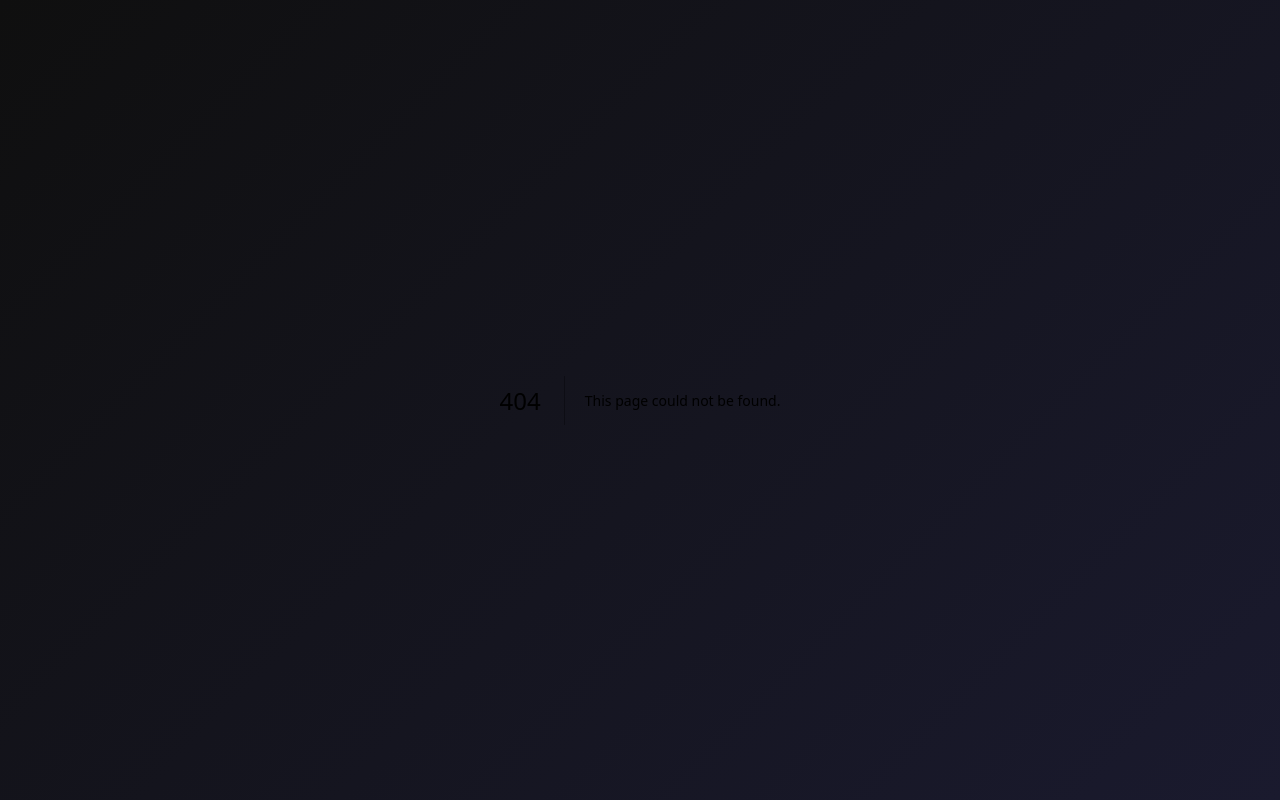
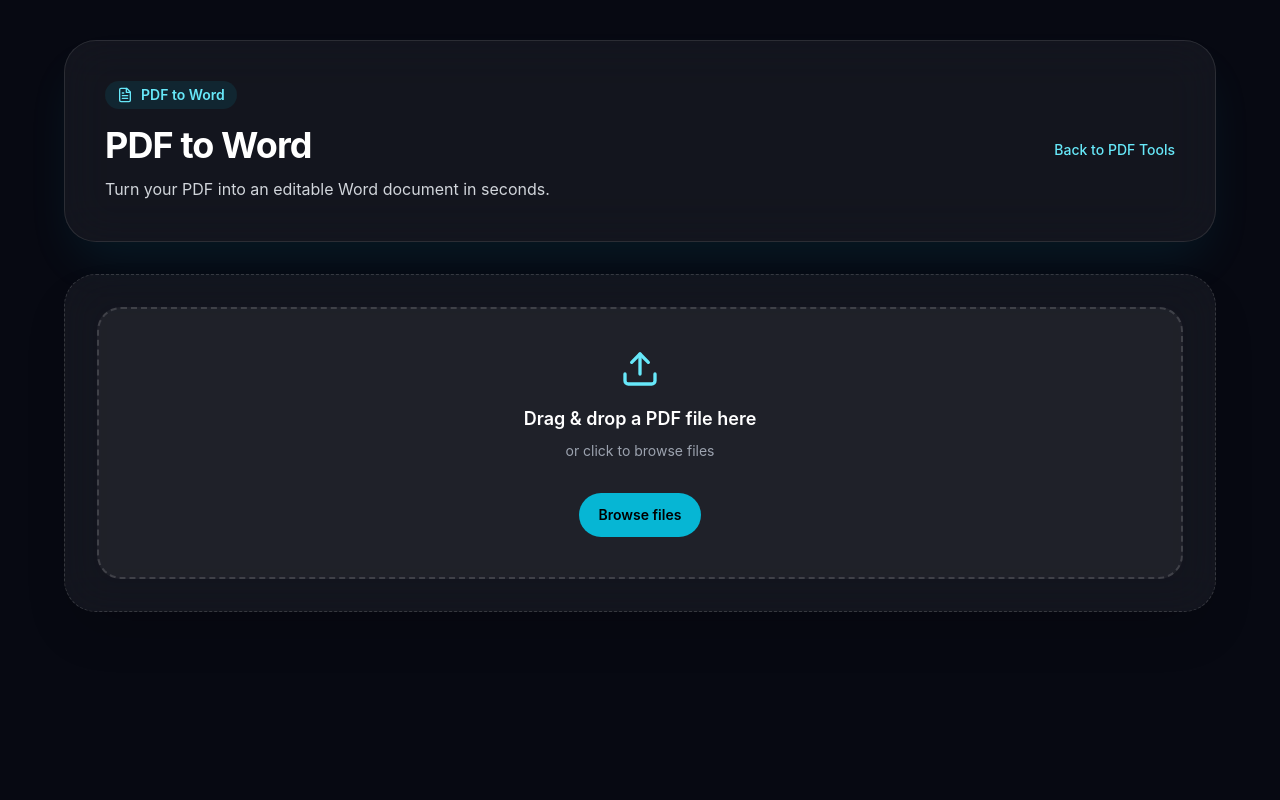
Before and after one commit to sirnazam/ai-student-toolkit, a Next.js app: page /tools/pdf-tools/pdf-to-word in a window 1280 px wide. Before the commit this address had no page. Built offline with nearby package versions, Linux system fonts and the light colour scheme.

Commit message:
feat: PDF to Word live - route + card updated

```diff
--- /dev/null
+++ b/app/tools/pdf-tools/pdf-to-word/page.jsx
@@ -0,0 +1,10 @@
+import PdfToWord from '@/src/tools/pdf-tools/pdf-to-word/PdfToWord'
+
+export const metadata = {
+  title: 'PDF to Word | AI Student Toolkit',
+  description: 'Convert your PDF documents to editable Word format in the browser.',
+}
+
+export default function PdfToWordRoute() {
+  return <PdfToWord />
+}
--- a/components/sections/PDFToolsPage.jsx
+++ b/components/sections/PDFToolsPage.jsx
@@ -53,8 +53,9 @@ const tools = [
   {
     title: 'PDF to Word',
     description: 'Turn your PDF into an editable Word document for easy updates.',
+    href: '/tools/pdf-tools/pdf-to-word',
     icon: FileEdit,
-    status: 'Coming Soon',
+    status: 'LIVE',
   },
   {
     title: 'PDF to JPG',
--- /dev/null
+++ b/src/tools/pdf-tools/pdf-to-word/PdfToWord.jsx
@@ -0,0 +1,224 @@
+'use client'
+
+import { useCallback, useRef, useState } from 'react'
+import { AlertTriangle, CheckCircle2, FileText, Loader2, Upload } from 'lucide-react'
+
+function formatBytes(bytes) {
+  if (bytes === 0) return '0 Bytes'
+  const k = 1024
+  const sizes = ['Bytes', 'KB', 'MB', 'GB']
+  const i = Math.floor(Math.log(bytes) / Math.log(k))
+  return `${parseFloat((bytes / Math.pow(k, i)).toFixed(1))} ${sizes[i]}`
+}
+
+export default function PdfToWord() {
+  const [file, setFile] = useState(null)
+  const [dragActive, setDragActive] = useState(false)
+  const [error, setError] = useState('')
+  const [isConverting, setIsConverting] = useState(false)
+  const [toast, setToast] = useState('')
+  const inputRef = useRef(null)
+
+  const showToast = useCallback((message) => {
+    setToast(message)
+    window.setTimeout(() => setToast(''), 3000)
+  }, [])
+
+  const handleFiles = useCallback((incomingFiles) => {
+    setError('')
+    const pdfFile = incomingFiles[0]
+
+    if (!pdfFile) return
+
+    const isPdf = pdfFile.type === 'application/pdf' || pdfFile.name.toLowerCase().endsWith('.pdf')
+
+    if (!isPdf) {
+      setError('Only .pdf files are allowed. Please upload a valid PDF.')
+      return
+    }
+
+    setFile(pdfFile)
+  }, [])
+
+  const handleConvert = async () => {
+    if (!file) return
+    setIsConverting(true)
+    setError('')
+    try {
+      const formData = new FormData()
+      formData.append('file', file)
+
+      const response = await fetch('https://pdf-converter-api-oyer.onrender.com/pdf-to-word', {
+        method: 'POST',
+        body: formData,
+      })
+
+      if (!response.ok) throw new Error('Conversion failed')
+
+      const blob = await response.blob()
+      const url = URL.createObjectURL(blob)
+      const a = document.createElement('a')
+      a.href = url
+      a.download = 'converted.docx'
+      a.click()
+      URL.revokeObjectURL(url)
+      showToast('Document converted successfully!')
+    } catch (err) {
+      setError('Conversion failed. Please try again.')
+    } finally {
+      setIsConverting(false)
+    }
+  }
+
+  const handleDrop = (event) => {
+    event.preventDefault()
+    setDragActive(false)
+    const droppedFiles = Array.from(event.dataTransfer.files)
+    handleFiles(droppedFiles)
+  }
+
+  const handleBrowse = () => {
+    inputRef.current?.click()
+  }
+
+  const handleInputChange = (event) => {
+    const selectedFiles = Array.from(event.target.files || [])
+    handleFiles(selectedFiles)
+    event.target.value = ''
+  }
+
+  const removeFile = () => {
+    setFile(null)
+    setError('')
+  }
+
+  return (
+    <main className="min-h-screen bg-[#070912] text-white px-4 py-10 sm:px-6 lg:px-8">
+      <div className="mx-auto max-w-6xl space-y-8">
+        <section className="rounded-[2rem] border border-white/10 bg-white/5 p-6 shadow-2xl shadow-cyan-500/10 backdrop-blur-xl sm:p-10">
+          <div className="flex flex-col gap-4 md:flex-row md:items-center md:justify-between">
+            <div>
+              <p className="inline-flex items-center gap-2 rounded-full bg-cyan-500/10 px-3 py-1 text-sm font-semibold text-cyan-300">
+                <FileText className="h-4 w-4" /> PDF to Word
+              </p>
+              <h1 className="mt-4 text-3xl font-bold tracking-tight text-white sm:text-4xl">PDF to Word</h1>
+              <p className="mt-3 max-w-2xl text-sm leading-6 text-gray-300 sm:text-base">
+                Turn your PDF into an editable Word document in seconds.
+              </p>
+            </div>
+            <div className="mt-4 md:mt-0">
+              <a
+                href="/tools/pdf-tools"
+                className="text-sm font-medium text-cyan-300 hover:underline"
+              >
+                Back to PDF Tools
+              </a>
+            </div>
+          </div>
+        </section>
+
+        {!file ? (
+          <section className="rounded-[2rem] border border-dashed border-white/15 bg-white/5 p-6 shadow-2xl shadow-black/20 backdrop-blur-xl sm:p-8">
+            <div
+              className={`relative flex min-h-[220px] flex-col items-center justify-center gap-4 rounded-3xl border-2 border-dashed px-6 py-10 text-center transition-all duration-200 ${
+                dragActive ? 'border-cyan-400/70 bg-cyan-500/10' : 'border-white/15 bg-white/5'
+              }`}
+              onDragEnter={() => setDragActive(true)}
+              onDragOver={(event) => {
+                event.preventDefault()
+                setDragActive(true)
+              }}
+              onDragLeave={() => setDragActive(false)}
+              onDrop={handleDrop}
+            >
+              <Upload className="h-10 w-10 text-cyan-300" />
+              <div className="space-y-2">
+                <p className="text-lg font-semibold text-white">Drag & drop a PDF file here</p>
+                <p className="text-sm text-gray-400">or click to browse files</p>
+              </div>
+              <button
+                type="button"
+                onClick={handleBrowse}
+                className="mt-4 inline-flex items-center justify-center rounded-full bg-cyan-500 px-5 py-3 text-sm font-semibold text-black transition hover:bg-cyan-400"
+              >
+                Browse files
+              </button>
+              <input
+                type="file"
+                ref={inputRef}
+                className="hidden"
+                accept=".pdf,application/pdf"
+                onChange={handleInputChange}
+              />
+            </div>
+
+            {error && (
+              <div className="mt-6 flex items-start gap-3 rounded-3xl border border-red-500/20 bg-red-500/10 p-4 text-sm text-red-100">
+                <AlertTriangle className="h-5 w-5 flex-shrink-0 text-red-300" />
+                <p>{error}</p>
+              </div>
+            )}
+          </section>
+        ) : (
+          <section className="rounded-[2rem] border border-white/10 bg-white/5 p-6 shadow-2xl shadow-black/20 backdrop-blur-xl sm:p-8">
+            <div className="flex flex-col gap-6 sm:flex-row sm:items-center sm:justify-between">
+              <div>
+                <p className="text-sm font-medium text-gray-400">Selected file</p>
+                <p className="mt-2 text-lg font-semibold text-white">{file.name}</p>
+                <p className="mt-1 text-sm text-gray-400">{formatBytes(file.size)}</p>
+              </div>
+              <div className="flex flex-col gap-3 sm:flex-row">
+                <button
+                  type="button"
+                  onClick={handleConvert}
+                  disabled={isConverting}
+                  className="inline-flex items-center justify-center rounded-full bg-cyan-500 px-5 py-3 text-sm font-semibold text-black transition hover:bg-cyan-400 disabled:opacity-50"
+                >
+                  {isConverting ? (
+                    <span className="inline-flex items-center gap-2">
+                      <Loader2 className="h-4 w-4 animate-spin text-black" />
+                      Converting...
+                    </span>
+                  ) : (
+                    'Convert to Word'
+                  )}
+                </button>
+                <button
+                  type="button"
+                  onClick={removeFile}
+                  disabled={isConverting}
+                  className="inline-flex items-center justify-center rounded-full border border-white/10 bg-white/5 px-5 py-3 text-sm font-semibold text-white transition hover:border-cyan-400 disabled:opacity-50"
+                >
+                  Remove file
+                </button>
+              </div>
+            </div>
+
+            {isConverting && (
+              <div className="mt-6 flex items-center gap-3 rounded-3xl border border-white/10 bg-white/5 p-4 text-sm text-gray-300">
+                <Loader2 className="h-5 w-5 animate-spin text-cyan-300" />
+                <p>Converting...</p>
+              </div>
+            )}
+
+            {error && !isConverting && (
+              <div className="mt-6 flex items-start gap-3 rounded-3xl border border-red-500/20 bg-red-500/10 p-4 text-sm text-red-100">
+                <AlertTriangle className="h-5 w-5 flex-shrink-0 text-red-300" />
+                <p>{error}</p>
+              </div>
+            )}
+          </section>
+        )}
+      </div>
+
+      {toast && (
+        <div className="fixed bottom-4 right-4 rounded-full border border-green-500/30 bg-green-500/10 px-4 py-3 text-sm font-medium text-green-100 shadow-lg backdrop-blur-xl sm:bottom-6 sm:right-6">
+          <div className="flex items-center gap-2">
+            <CheckCircle2 className="h-5 w-5 text-green-400" />
+            {toast}
+          </div>
+        </div>
+      )}
+    </main>
+  )
+}
```
